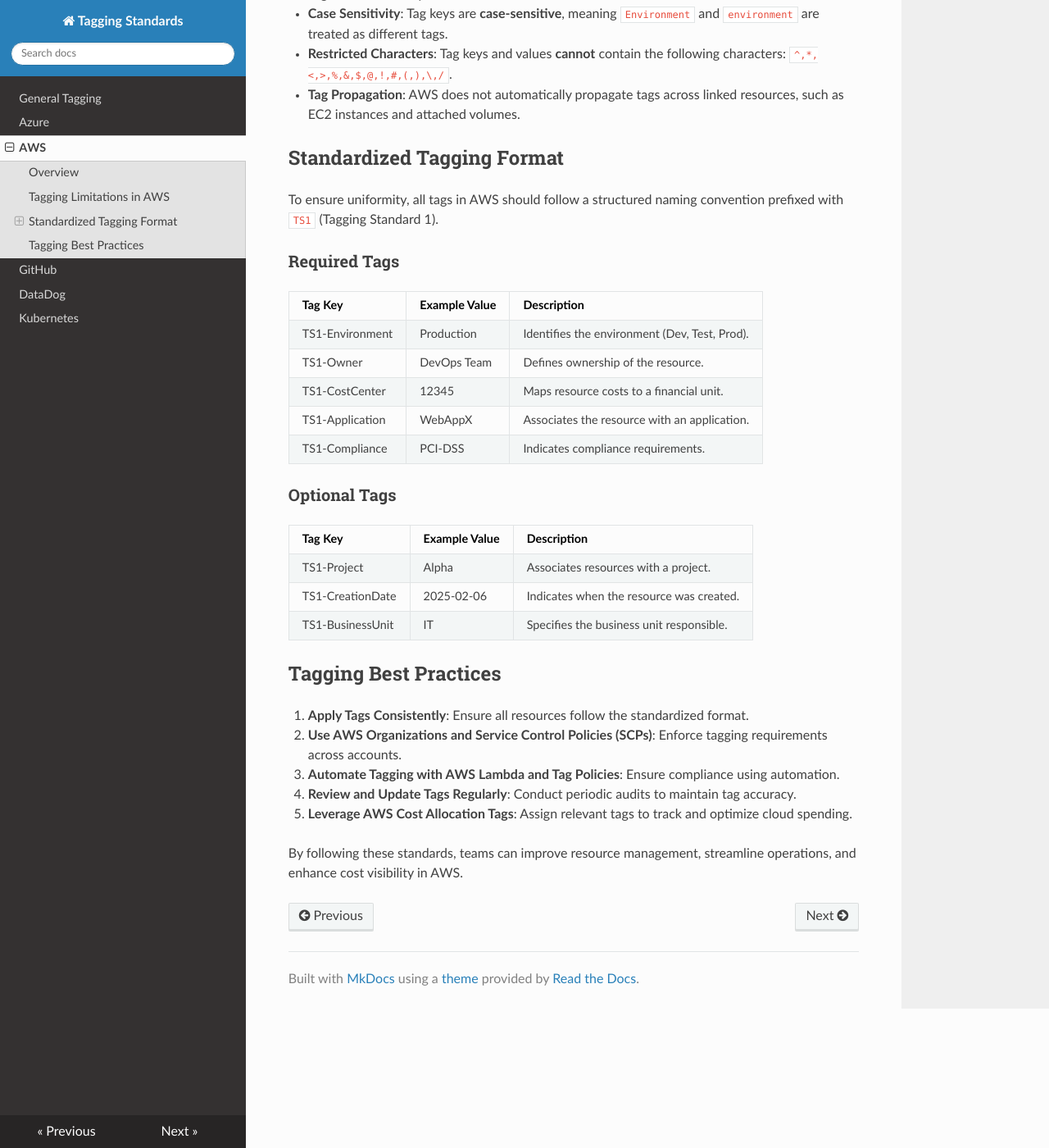
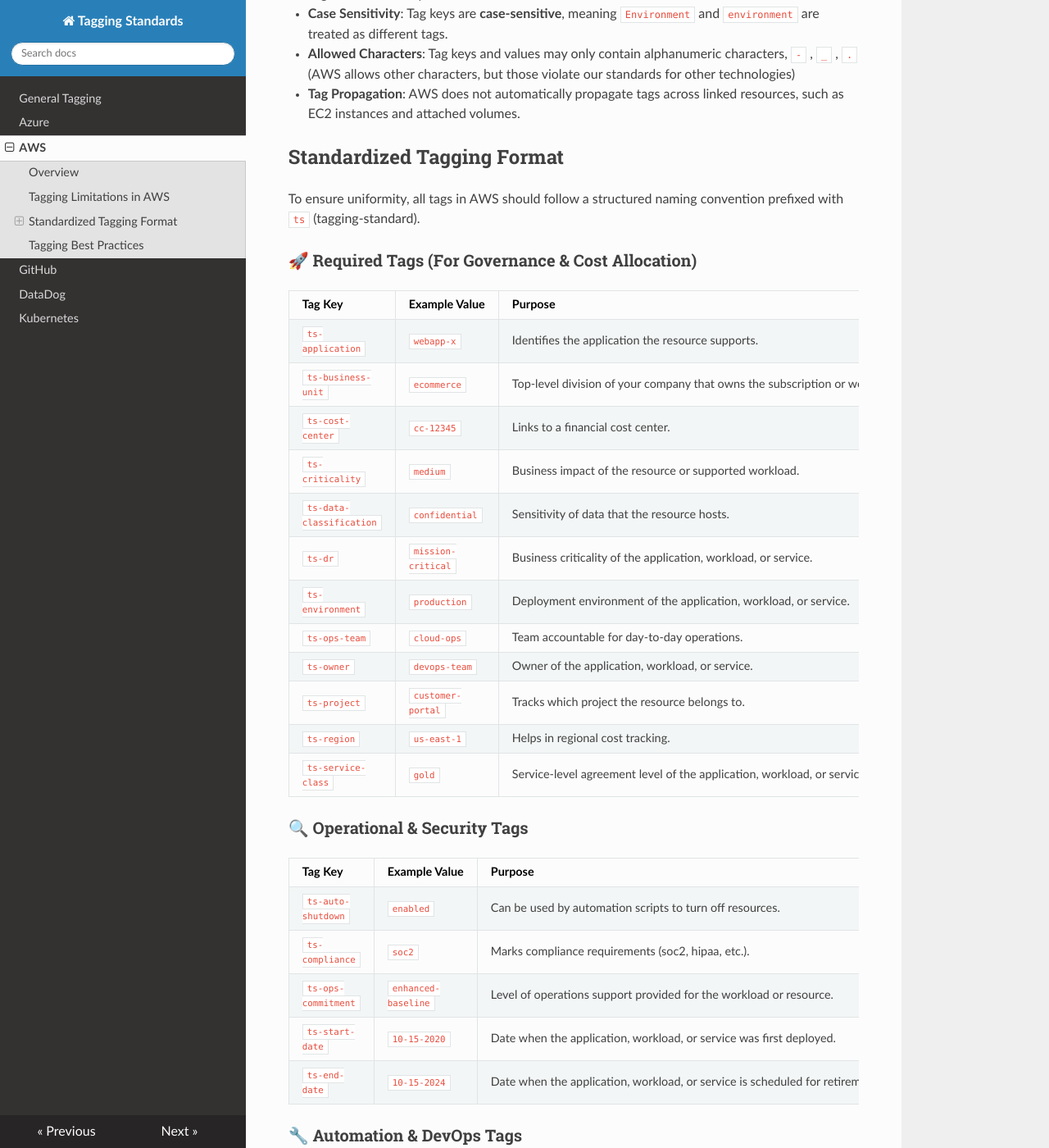
Before and after one commit to linda-silva/tagging-draft, an MkDocs documentation site: the page built from docs/aws.md, in a window 1280 px wide and 1400 px high, scrolled down 459 px. Shown: the whole window at 82% size. Built offline with MkDocs 1.6.1, drawn with Linux system fonts in a browser that asks for light colours; nearby versions of some CDN libraries; some of the changed text lies outside the part shown.

Commit message:
Adding required and optional tags for AWS

```diff
--- a/docs/aws.md
+++ b/docs/aws.md
@@ -9,27 +9,54 @@ AWS supports resource tagging to help with organization, cost tracking, and acce
   - Tag keys can be up to **128 characters**.
   - Tag values can be up to **256 characters**.
 - **Case Sensitivity**: Tag keys are **case-sensitive**, meaning `Environment` and `environment` are treated as different tags.
-- **Restricted Characters**: Tag keys and values **cannot** contain the following characters: `^,*,<,>,%,&,$,@,!,#,(,),\,/`.
+- **Allowed Characters**: Tag keys and values may only contain alphanumeric characters, `-` , `_` , `.` (AWS allows other characters, but those violate our standards for other technologies)
 - **Tag Propagation**: AWS does not automatically propagate tags across linked resources, such as EC2 instances and attached volumes.
 
 ## Standardized Tagging Format
-To ensure uniformity, all tags in AWS should follow a structured naming convention prefixed with `TS1` (Tagging Standard 1).
+To ensure uniformity, all tags in AWS should follow a structured naming convention prefixed with `ts` (tagging-standard).
 
-### Required Tags
-| Tag Key           | Example Value      | Description                                      |
-|-------------------|-------------------|--------------------------------------------------|
-| TS1-Environment  | Production        | Identifies the environment (Dev, Test, Prod).   |
-| TS1-Owner        | DevOps Team       | Defines ownership of the resource.              |
-| TS1-CostCenter   | 12345             | Maps resource costs to a financial unit.        |
-| TS1-Application  | WebAppX           | Associates the resource with an application.    |
-| TS1-Compliance   | PCI-DSS           | Indicates compliance requirements.              |
+### 🚀 Required Tags (For Governance & Cost Allocation)
+| **Tag Key**         | **Example Value**       | **Purpose** |
+|---------------------|------------------------|------------|
+| `ts-application`   | `webapp-x`              | Identifies the application the resource supports. |
+| `ts-business-unit` | `ecommerce`             | Top-level division of your company that owns the subscription or workload that the resource belongs to. In smaller organizations, this tag might represent a single corporate or shared top-level organizational element. |
+| `ts-cost-center`   | `cc-12345`              | Links to a financial cost center. |
+| `ts-criticality`   | `medium`  | Business impact of the resource or supported workload. |
+| `ts-data-classification`   | `confidential`  | Sensitivity of data that the resource hosts. |
+| `ts-dr`            | `mission-critical`      | Business criticality of the application, workload, or service. |
+| `ts-environment`   | `production`            | Deployment environment of the application, workload, or service. |
+| `ts-ops-team`   | `cloud-ops`  | Team accountable for day-to-day operations. |
+| `ts-owner`         | `devops-team`           | Owner of the application, workload, or service. |
+| `ts-project`       | `customer-portal`       | Tracks which project the resource belongs to. |
+| `ts-region`      | `us-east-1`        | Helps in regional cost tracking. |
+| `ts-service-class`   | `gold`                | Service-level agreement level of the application, workload, or service. |
 
-### Optional Tags
-| Tag Key          | Example Value      | Description                                      |
-|------------------|-------------------|--------------------------------------------------|
-| TS1-Project     | Alpha             | Associates resources with a project.            |
-| TS1-CreationDate| 2025-02-06        | Indicates when the resource was created.        |
-| TS1-BusinessUnit| IT                 | Specifies the business unit responsible.        |
+### 🔍 Operational & Security Tags
+| **Tag Key**          | **Example Value**         | **Purpose** |
+|----------------------|--------------------------|------------|
+| `ts-auto-shutdown`   | `enabled`                | Can be used by automation scripts to turn off resources. |
+| `ts-compliance`      | `soc2`                   | Marks compliance requirements (soc2, hipaa, etc.). |
+| `ts-ops-commitment`   | `enhanced-baseline`     | Level of operations support provided for the workload or resource.|
+| `ts-start-date`   | `10-15-2020`                | Date when the application, workload, or service was first deployed. |
+| `ts-end-date`   | `10-15-2024`                | Date when the application, workload, or service is scheduled for retirement. |
+
+### 🔧 Automation & DevOps Tags
+| **Tag Key**         | **Example Value**       | **Purpose** |
+|---------------------|------------------------|------------|
+| `ts-backup`        | `daily`                 | Used for automated backup policies. |
+| `ts-maintenance-window` | `sun-2am`           | Defines when updates should be applied. |
+| `ts-terraform`     | `managed`               | Indicates infrastructure-as-code ownership. |
+
+### 📊 AWS-Specific Cost & Usage Report Tags
+If you're using AWS **Cost Allocation Tags**, AWS requires activation in the **Billing Dashboard**.
+
+| **Tag Key**       | **Example Value**  | **Purpose** |
+|-------------------|-------------------|------------|
+| `ts-approver` | `chris-contoso.com`     | Person responsible for approving costs related to the resource. |
+| `ts-aws-account` | `123456789012`     | Associates resources with an AWS account. |
+| `ts-budget-amount` | `200000`     | Money approved for the application, service, or workload. |
+| `ts-requester` | `john-contoso.com`     | User who requested the creation of the application. |
+| `ts-service`     | `ec2`              | Identifies the AWS service in use. |
 
 ## Tagging Best Practices
 1. **Apply Tags Consistently**: Ensure all resources follow the standardized format.
```
